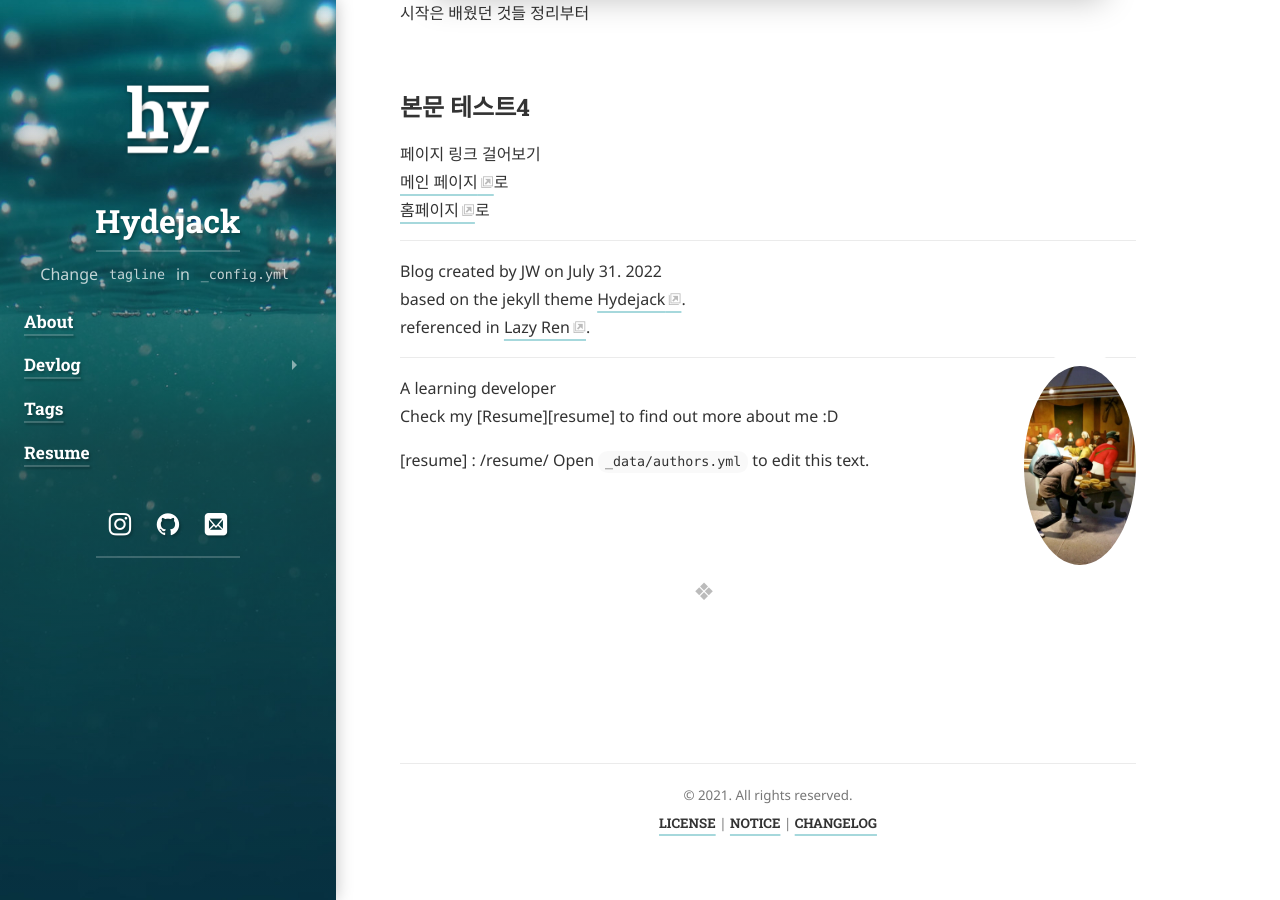
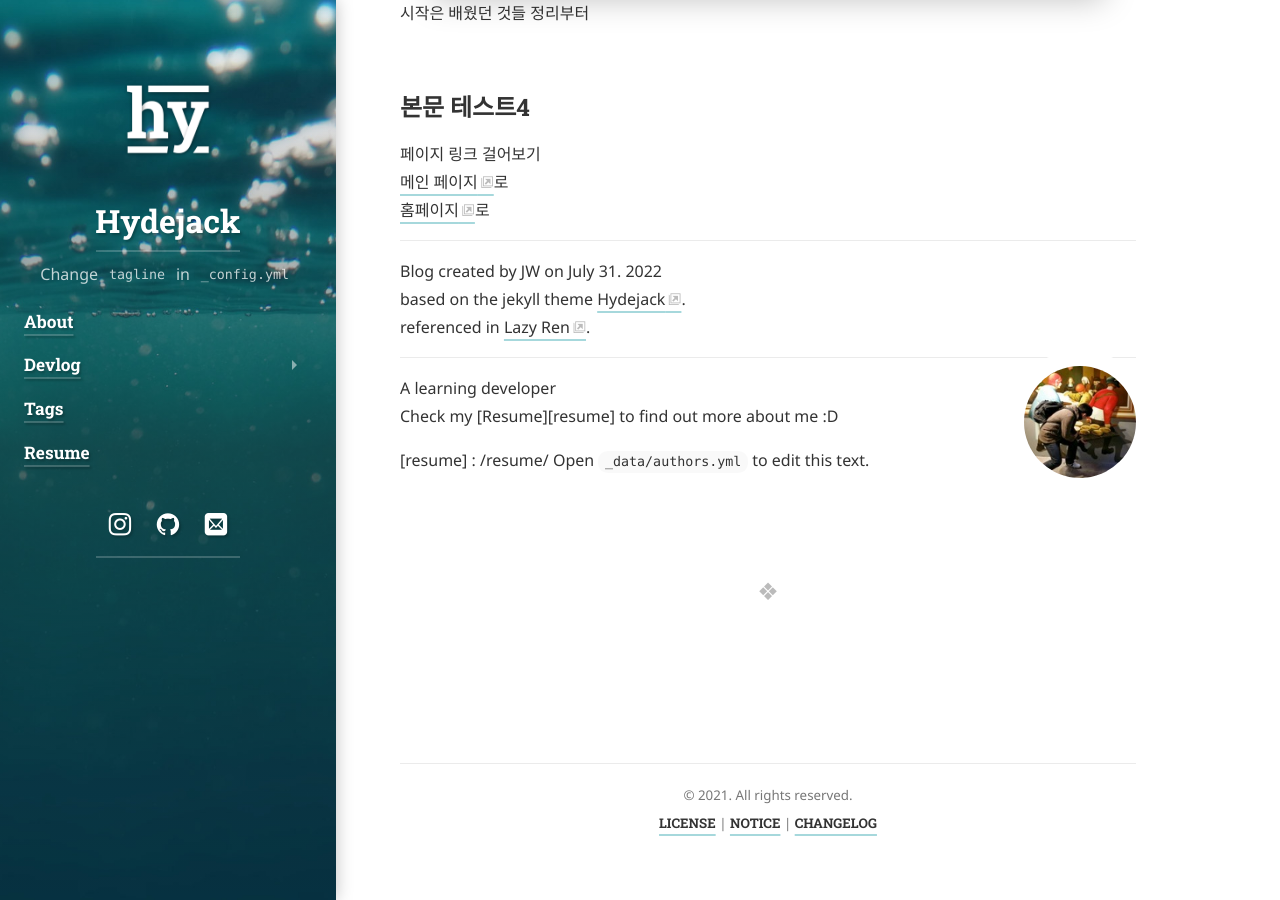
Before and after one commit to jwpark0625/jwpark0625.github.io, a Jekyll site: the page built from about.md, in a window 1280 px wide and 900 px high, scrolled down 1308 px. Built offline with Jekyll 4.4.1, drawn with Linux system fonts in a browser that asks for light colours; cached includes are drawn as plain includes; nearby versions of some CDN libraries; some web fonts are replaced; library files that are not in the unit come from our copies.

Commit message:
updated by JW

```diff
--- a/_data/authors.yml
+++ b/_data/authors.yml
@@ -16,11 +16,11 @@ author1:
 
   # This photo will be used in the about section
   picture:
-    path:            /assets/img/me.jpg #128*128
+    path:            /assets/img/me_128.jpg #128*128
     # srcset is optional, but can be used to provide higher res versions for retina displays
     srcset:
-      1x:             /assets/img/me.jpg #128*128
-      2x:             /assets/img/me.jpg
+      1x:             /assets/img/me_128.jpg #128*128
+      2x:             /assets/img/me_240.jpg
 
   # Social media icons in sidebar
   # Comment/uncommet to show/hide
```
Also changed, not shown: assets/img/me.jpg, assets/img/me_128.jpg (added), assets/img/me_240.jpg (added).
